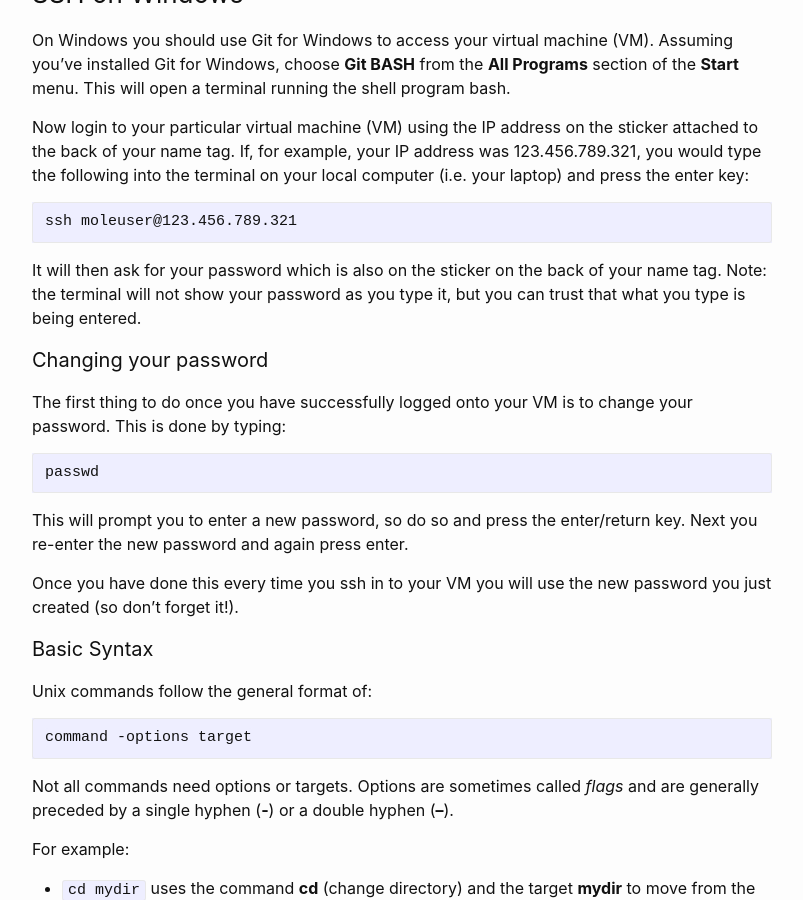
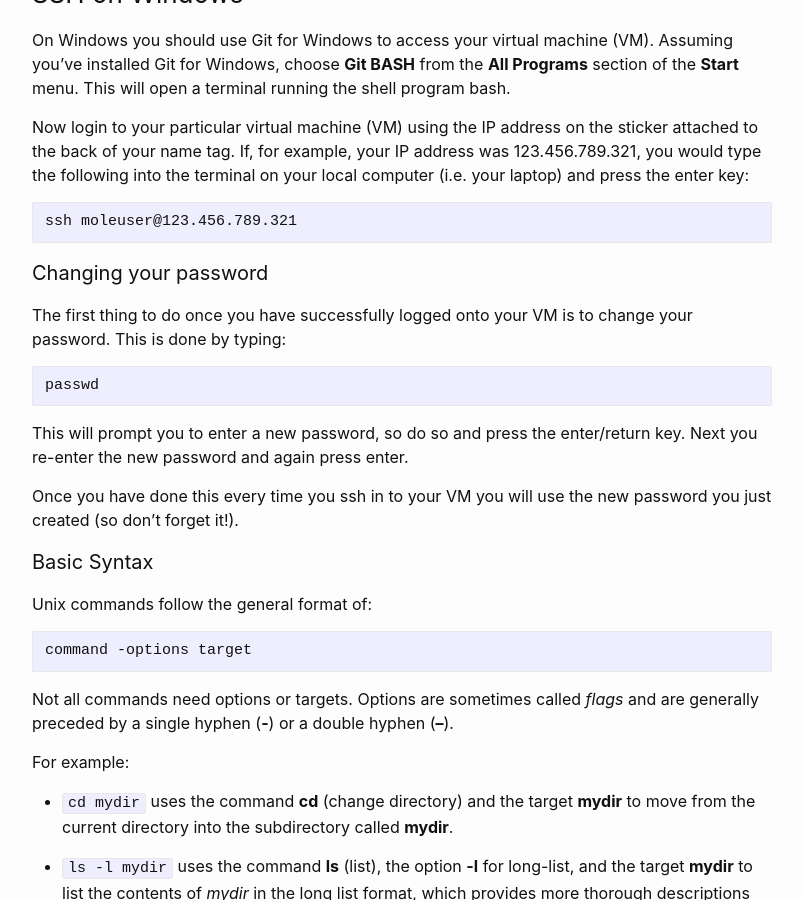
Before and after one commit to molevolworkshop/molevolworkshop.github.io, a Jekyll site: the page built from software/computer-lab-intro.md, in a window 1280 px wide and 900 px high, scrolled down 2522 px. Shown: the whole window, without its empty margins (238-1041 px from the left). Built offline with Jekyll 4.4.1, drawn with Linux system fonts in a browser that asks for light colours.

Commit message:
Update computer-lab-intro.md

```diff
--- a/software/computer-lab-intro.md
+++ b/software/computer-lab-intro.md
@@ -98,8 +98,6 @@ On Windows you should use Git for Windows to access your virtual machine (VM). A
 Now login to your particular virtual machine (VM) using the IP address on the sticker attached to the back of your name tag. If, for example, your IP address was 123.456.789.321, you would type the following into the terminal on your local computer (i.e. your laptop) and press the enter key:
 
     ssh moleuser@123.456.789.321
-
-It will then ask for your password which is also on the sticker on the back of your name tag. Note: the terminal will not show your password as you type it, but you can trust that what you type is being entered.
 
 {% comment %}
 For example if my username is jbloggs and my server name is class-02 I type:<br>
```
